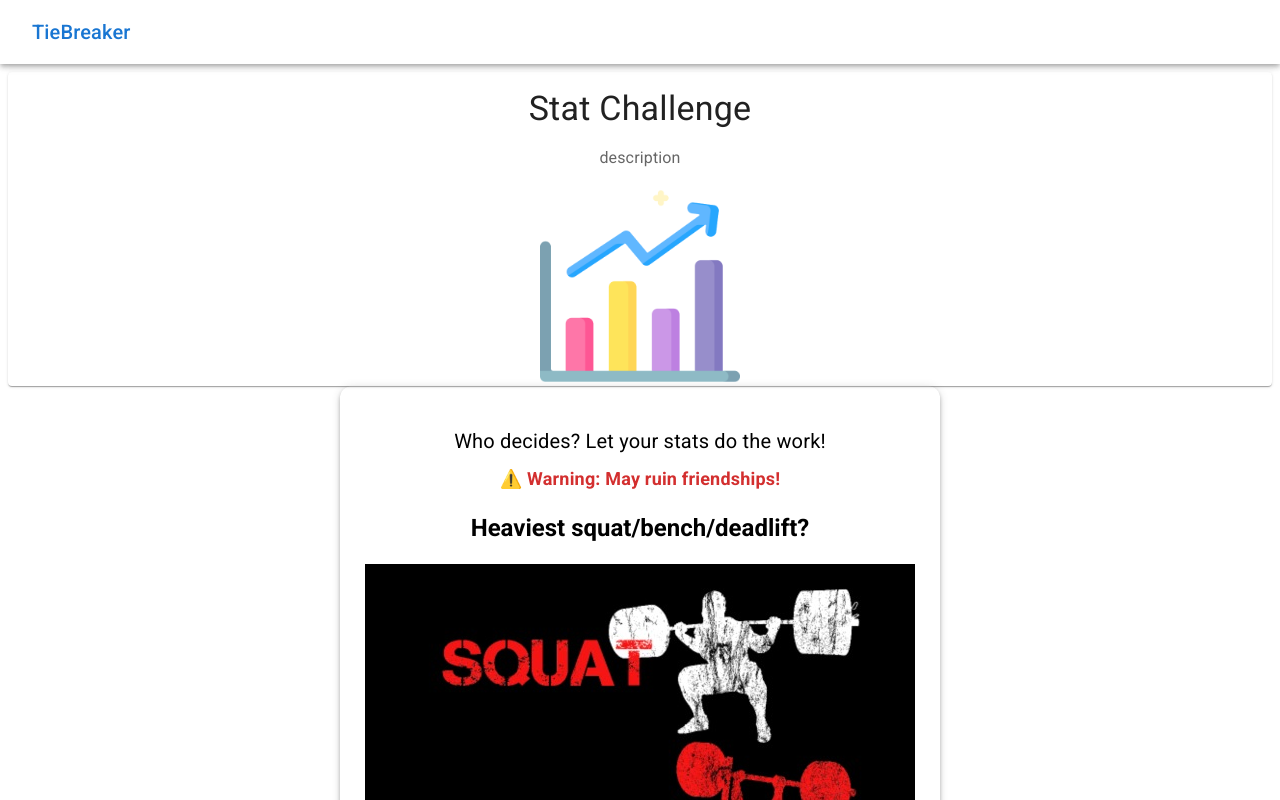
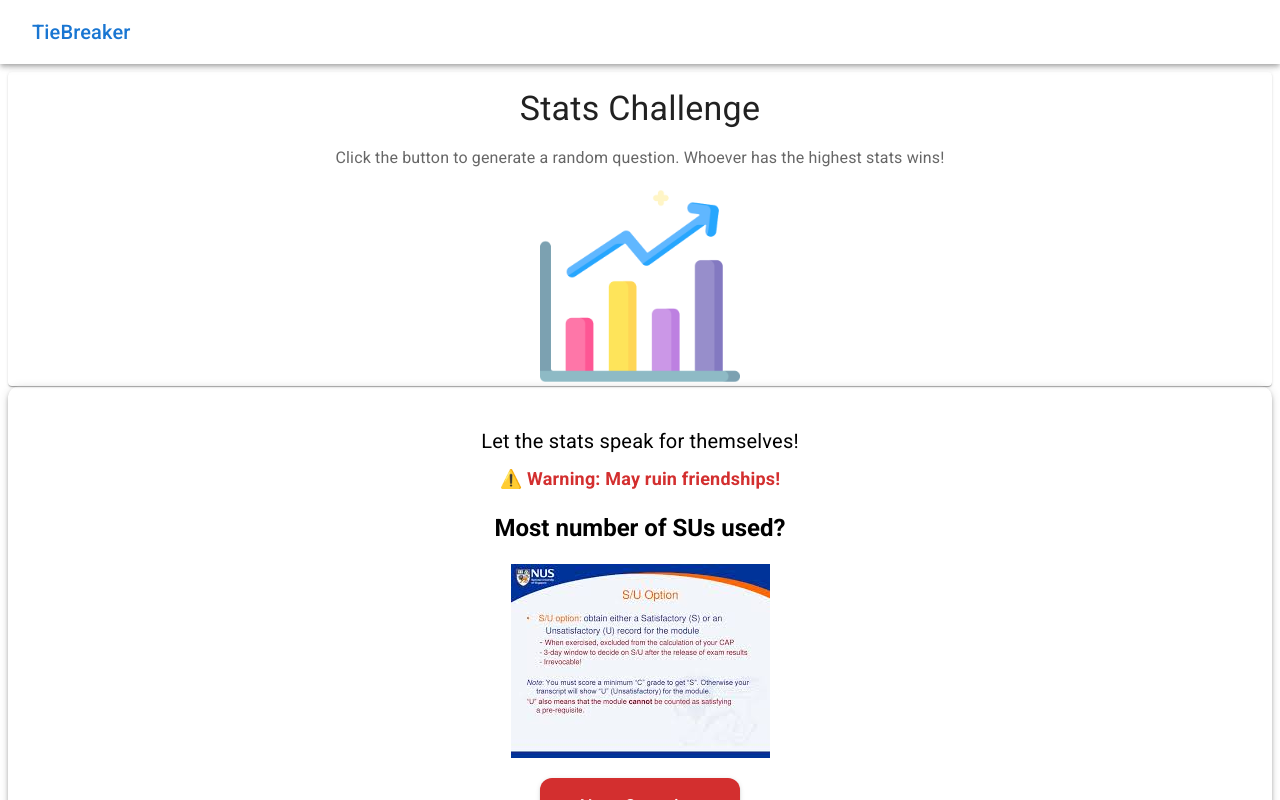
Before and after one commit to Glenn-Chiang/TieBreaker, a React (Vite) app: page /games/stat-challenge in a window 1280 px wide. Both pictures are taken after a click on the button "Start". Shown: the top 800 px of the page. Built offline with nearby package versions, Linux system fonts and the light colour scheme.

Commit message:
upadted stat challenge to stats challenge

```diff
--- a/src/data/games.ts
+++ b/src/data/games.ts
@@ -16,13 +16,13 @@ export const GAMES: Game[] = [
   {
     id: "coin-toss",
     name: "Coin Toss",
-    description: "description",
+    description: "Quick and simple",
     icon: coinIcon,
   },
   {
     id: "dice-roll",
     name: "Dice Roll",
-    description: "description",
+    description: "Simple",
     icon: diceIcon,
   },
   {
@@ -47,8 +47,8 @@ export const GAMES: Game[] = [
   },
   {
     id: "stat-challenge",
-    name: "Stat Challenge",
-    description: "description",
+    name: "Stats Challenge",
+    description: "Click the button to generate a random question. Whoever has the highest stats wins!",
     icon: statsIcon,
   },
 ];
--- a/src/pages/StatChallenge.tsx
+++ b/src/pages/StatChallenge.tsx
@@ -23,8 +23,9 @@ function StatChallenge() {
     "Fastest 2.4km timing?",
     "Heaviest squat/bench/deadlift?",
     "Most number of SUs used?",
-    "Most cooked in uni?",
+    "Most cooked for uni?",
     "Stays nearest to campus?",
+    "Highest GPA/CAP?",
   ];
 
   // Map each question to a corresponding image
@@ -32,8 +33,9 @@ function StatChallenge() {
     "Fastest 2.4km timing?": "/src/assets/run.jpeg",
     "Heaviest squat/bench/deadlift?": "/src/assets/sbd.jpg",
     "Most number of SUs used?": "/src/assets/su.jpeg",
-    "Most cooked in uni?": "/src/assets/dj.jpeg",
-    "Stays nearest to campus?": "/src/assets/nus.jpg", // Example image for "Stays nearest to campus"
+    "Most cooked for uni?": "/src/assets/cooked.jpeg",
+    "Stays nearest to campus?": "/src/assets/nus.jpg",
+    "Highest GPA/CAP?" : "/src/assets/grades.png" // Example image for "Stays nearest to campus"
   };
 
   const [remainingQuestions, setRemainingQuestions] = useState(questions);
@@ -56,22 +58,21 @@ function StatChallenge() {
 
   function generateQuestion() {
     if (gameOver) {
-      // Reset the game when it's over, but generate a new question immediately
+      // Reset the game state immediately
       setRemainingQuestions(questions);
       setGameOver(false);
-      const newQuestion = getRandomQuestion();
-      setCurrentQuestion(newQuestion);
-    } else {
-      const newQuestion = getRandomQuestion();
-      setCurrentQuestion(newQuestion);
     }
+
+    // Generate the question (this part happens immediately after the state reset or normally)
+    const newQuestion = getRandomQuestion();
+    setCurrentQuestion(newQuestion);
   }
 
   return (
     <>
       <GameBanner gameData={gameData} />
       <Container
-        maxWidth="sm"
+        maxWidth = {false}
         sx={{
           padding: "40px",
           borderRadius: "12px",
@@ -86,7 +87,7 @@ function StatChallenge() {
             marginBottom: "10px",
           }}
         >
-          Who decides? Let your stats do the work!
+          Let the stats speak for themselves!
         </Typography>
         <Typography
           variant="body2"
@@ -120,8 +121,8 @@ function StatChallenge() {
                   src={questionImages[currentQuestion]}
                   alt={currentQuestion}
                   style={{
-                    maxWidth: "100%",
-                    height: "auto",
+                    maxWidth: "50%",
+                    height: "50hv",
                     marginBottom: "20px",
                     display: "block",
                     marginLeft: "auto",
@@ -156,7 +157,7 @@ function StatChallenge() {
             },
           }}
         >
-          {gameOver ? "Restart" : currentQuestion ? "Next Question" : "Start"}
+          {gameOver ? "Play again?" : currentQuestion ? "Next Question" : "Start"}
         </Button>
       </Container>
     </>
```
Also changed, not shown: src/assets/cooked.jpeg (renamed from src/assets/dj.jpeg), src/assets/grades.png (added).
